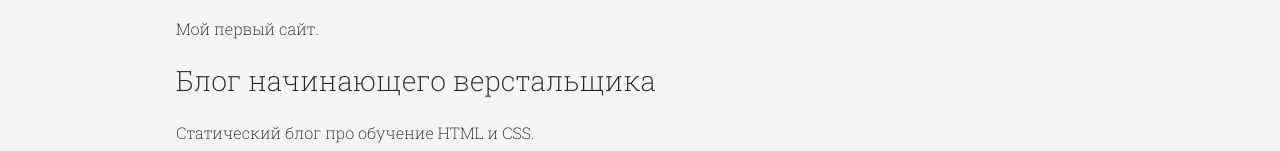
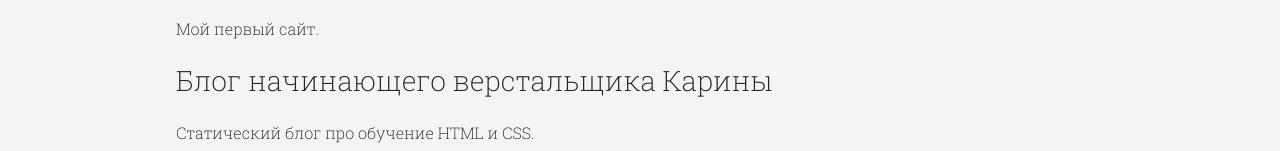
Before and after one commit to Karinzo/my-site, a plain HTML site: page index.html in a window 1280 px wide. Shown: the part 3287-3438 px from the top of the page. Drawn offline with Linux system fonts and the light colour scheme; a web font is replaced by a local one.

Commit message:
add name

```diff
--- a/index.html
+++ b/index.html
@@ -51,7 +51,7 @@
       <a class="button" href="source/index.html">Открыть страницу</a>
       <p>Мой первый сайт.</p>
 
-      <h3>Блог начинающего верстальщика</h3>
+      <h3>Блог начинающего верстальщика Карины</h3>
       <p>Статический блог про обучение HTML и CSS.</p></div>
     </section>
 
```
